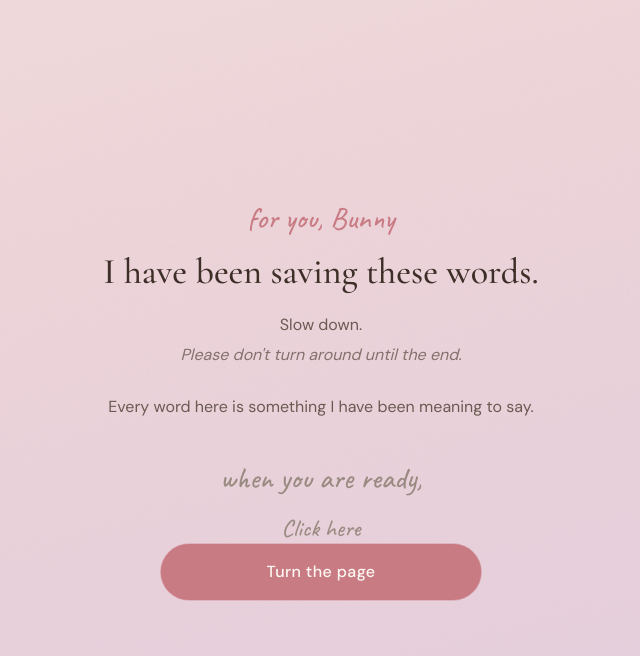
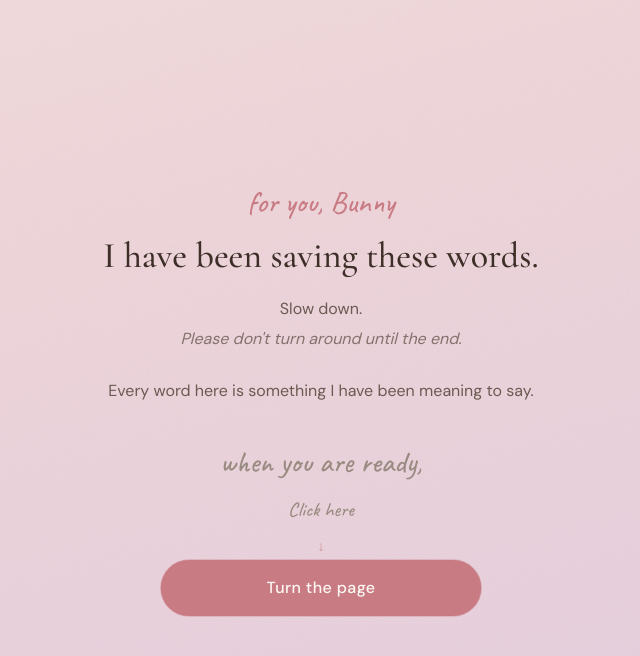
Before and after one commit to FeNiX9755/DigitalMee, a React (Vite) app: page / in a window 1280 px wide. Both pictures are taken after a click on the button "Start". Shown: the top 656 px of the page, without its empty margins (319-959 px from the left). Built offline with nearby package versions, Linux system fonts and the light colour scheme.

Commit message:
FinalFinal

```diff
--- a/src/App.tsx
+++ b/src/App.tsx
@@ -1,5 +1,5 @@
 import { AnimatePresence, motion, useReducedMotion } from 'framer-motion'
-import { useCallback, useEffect, useState } from 'react'
+import { useCallback, useEffect, useLayoutEffect, useState } from 'react'
 import { LandingPage } from './components/LandingPage'
 import { NarrativeIntro } from './components/NarrativeIntro'
 import { ScrollyNarrative } from './components/ScrollyNarrative'
@@ -23,14 +23,25 @@ export default function App() {
     setView('speeches')
   }, [])
 
+  useLayoutEffect(() => {
+    if (view === 'speeches') {
+      window.scrollTo(0, 0)
+    }
+  }, [view])
+
   useEffect(() => {
-    if (view === 'intro' || view === 'speeches') {
-      window.scrollTo(0, 0)
-      document.body.style.overflow = view === 'speeches' ? '' : 'hidden'
+    const root = document.documentElement
+    if (view === 'intro') {
+      document.body.style.overflow = 'hidden'
+      root.style.overflow = 'hidden'
+    } else if (view === 'speeches') {
+      document.body.style.overflow = ''
+      root.style.overflow = ''
     }
     return () => {
       if (view === 'intro') {
         document.body.style.overflow = ''
+        root.style.overflow = ''
       }
     }
   }, [view])
@@ -63,12 +74,7 @@ export default function App() {
         </motion.div>
       )}
       {view === 'speeches' && (
-        <motion.div
-          key="speeches"
-          initial={prefersReducedMotion ? false : { opacity: 0 }}
-          animate={{ opacity: 1 }}
-          transition={pageTransition}
-        >
+        <motion.div key="speeches" initial={false} animate={{ opacity: 1 }}>
           <ScrollyNarrative />
         </motion.div>
       )}
--- a/src/components/FinalScene.tsx
+++ b/src/components/FinalScene.tsx
@@ -118,7 +118,7 @@ export function FinalScene() {
     <section
       ref={sectionRef}
       className="relative"
-      style={{ height: "160vh" }}
+      style={{ height: 'calc(100dvh + 36dvh)' }}
       aria-label="Final moment"
     >
       <div className="sticky top-0 z-10 h-[100dvh] w-full overflow-hidden">
--- a/src/components/NarrativeIntro.tsx
+++ b/src/components/NarrativeIntro.tsx
@@ -56,13 +56,25 @@ export function NarrativeIntro({ onContinue }: NarrativeIntroProps) {
             <p className="mt-4 font-script text-3xl text-ink-faint">
               when you are ready,
             </p>
-            <p className="mt-4 font-script text-2xl text-ink-faint">
+            <p className="mt-4 font-script text-xl text-ink-faint">
               Click here
             </p>
+            <motion.span
+              animate={prefersReducedMotion ? {} : { y: [0, 5, 0] }}
+              transition={{
+                duration: 1.4,
+                repeat: Infinity,
+                ease: "easeInOut",
+              }}
+              className="mt-2 block font-script text-sm text-rose/70"
+              aria-hidden
+            >
+              ↓
+            </motion.span>
             <button
               type="button"
               onClick={onContinue}
-              className="w-full max-w-xs rounded-full bg-rose px-6 py-4 font-body text-base font-medium tracking-wide text-paper-50 shadow-polaroid transition-transform duration-300 active:scale-[0.98] animate-pulse-soft focus:outline-none focus-visible:ring-2 focus-visible:ring-rose focus-visible:ring-offset-2 focus-visible:ring-offset-paper-50"
+              className="mt-2 w-full max-w-xs rounded-full bg-rose px-6 py-4 font-body text-base font-medium tracking-wide text-paper-50 shadow-polaroid transition-transform duration-300 active:scale-[0.98] animate-pulse-soft focus:outline-none focus-visible:ring-2 focus-visible:ring-rose focus-visible:ring-offset-2 focus-visible:ring-offset-paper-50"
             >
               Turn the page
             </button>
--- a/src/components/ScrollScene.tsx
+++ b/src/components/ScrollScene.tsx
@@ -6,6 +6,9 @@ import {
   useTransform,
 } from 'framer-motion'
 import type { SpeechScene } from '../data/speech'
+
+/** Extra scroll beyond one viewport — drives crossfade without a long “dead” pin. */
+const SCENE_HEIGHT = 'calc(100dvh + 28dvh)'
 
 type ScrollSceneProps = {
   scene: SpeechScene
@@ -16,47 +19,51 @@ type ScrollSceneProps = {
 export function ScrollScene({ scene, index, total }: ScrollSceneProps) {
   const sectionRef = useRef<HTMLElement>(null)
   const prefersReducedMotion = useReducedMotion()
+  const useEntranceMotion = index >= 2
 
   const { scrollYProgress } = useScroll({
     target: sectionRef,
     offset: ['start start', 'end start'],
   })
 
+  const fadeOutRange = [0.38, 0.82] as const
   const opacity = useTransform(
     scrollYProgress,
-    index === 0 ? [0, 0.7, 0.92] : [0, 0.12, 0.72, 0.92],
-    prefersReducedMotion
-      ? index === 0
-        ? [1, 1, 1]
-        : [1, 1, 1, 1]
-      : index === 0
-        ? [1, 1, 0]
-        : [0, 1, 1, 0],
+    [0, fadeOutRange[0], fadeOutRange[1]],
+    prefersReducedMotion ? [1, 1, 1] : [1, 1, 0],
   )
+
   const y = useTransform(
     scrollYProgress,
-    [0, 0.18],
-    prefersReducedMotion || index === 0 ? [0, 0] : [28, 0],
+    useEntranceMotion && !prefersReducedMotion
+      ? [0, 0.22, 0.55]
+      : [0, 0.55],
+    useEntranceMotion && !prefersReducedMotion
+      ? [22, 0, -14]
+      : [0, prefersReducedMotion ? 0 : -14],
   )
   const scale = useTransform(
     scrollYProgress,
-    [0, 0.18],
-    prefersReducedMotion || index === 0 ? [1, 1] : [0.97, 1],
+    [0, 0.22],
+    prefersReducedMotion || !useEntranceMotion ? [1, 1] : [0.98, 1],
   )
   const scrollHintOpacity = useTransform(
     scrollYProgress,
-    index === 0 ? [0, 0.28, 0.5] : [0.1, 0.35],
-    index === 0 ? [1, 0.5, 0] : [0.35, 0],
+    index === 0 ? [0, 0.1, 0.28] : [0.05, 0.22],
+    index === 0 ? [1, 0.55, 0] : [0.45, 0],
   )
 
   return (
     <section
       ref={sectionRef}
       className="relative"
-      style={{ height: '140vh' }}
+      style={{ height: SCENE_HEIGHT }}
       aria-label={`Chapter ${index + 1} of ${total}`}
     >
-      <div className="sticky top-0 z-0 h-[100dvh] w-full overflow-hidden">
+      <div
+        className="sticky top-0 h-[100dvh] w-full overflow-hidden"
+        style={{ zIndex: index + 1 }}
+      >
         <div
           className="absolute inset-0 bg-[length:200%_200%] animate-gradient-shift"
           style={{ backgroundImage: scene.gradient }}
--- a/src/data/speech.ts
+++ b/src/data/speech.ts
@@ -13,7 +13,7 @@ export const speechScenes: SpeechScene[] = [
       "that you'd remember.",
     ],
     gradient:
-      'linear-gradient(160deg, #fdf8f2 0%, #f5e6dc 45%, #e8d5e8 100%)',
+      'linear-gradient(165deg, #f5ebe3 0%, #edd4d8 40%, #dcc8e0 100%)',
   },
   {
     id: 'memory',
--- a/src/index.css
+++ b/src/index.css
@@ -11,7 +11,6 @@
 
   html {
     -webkit-text-size-adjust: 100%;
-    scroll-behavior: smooth;
     background-color: #fdf8f2;
   }
 
```
